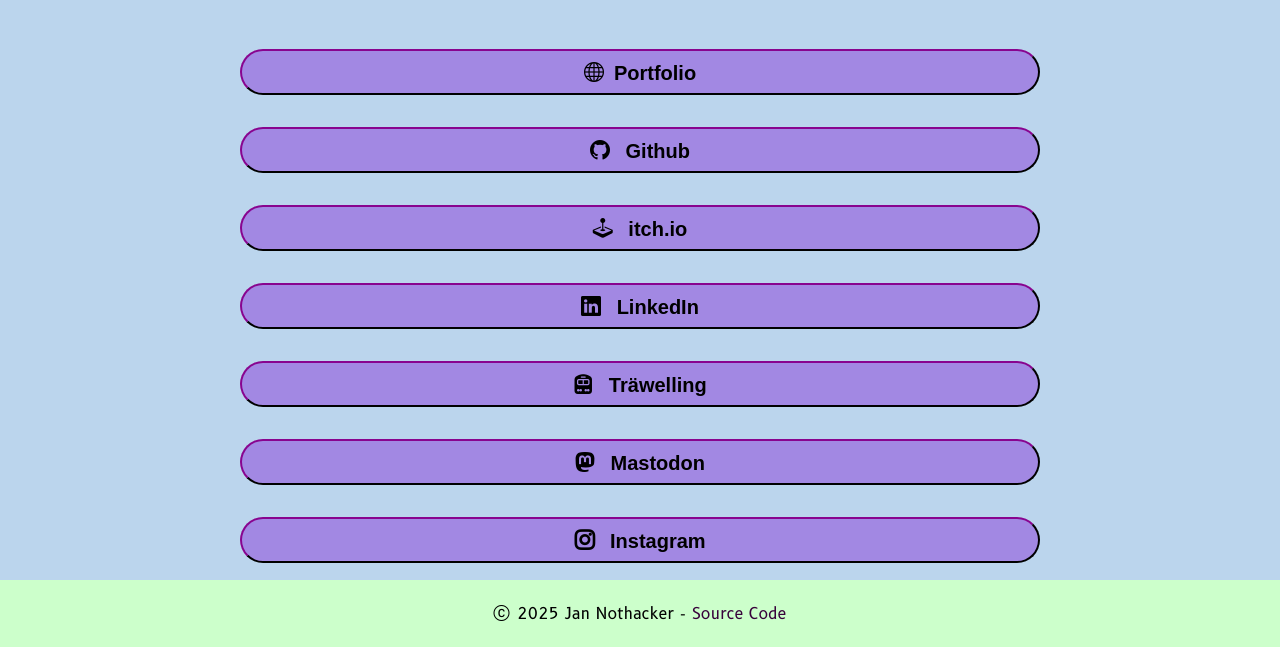
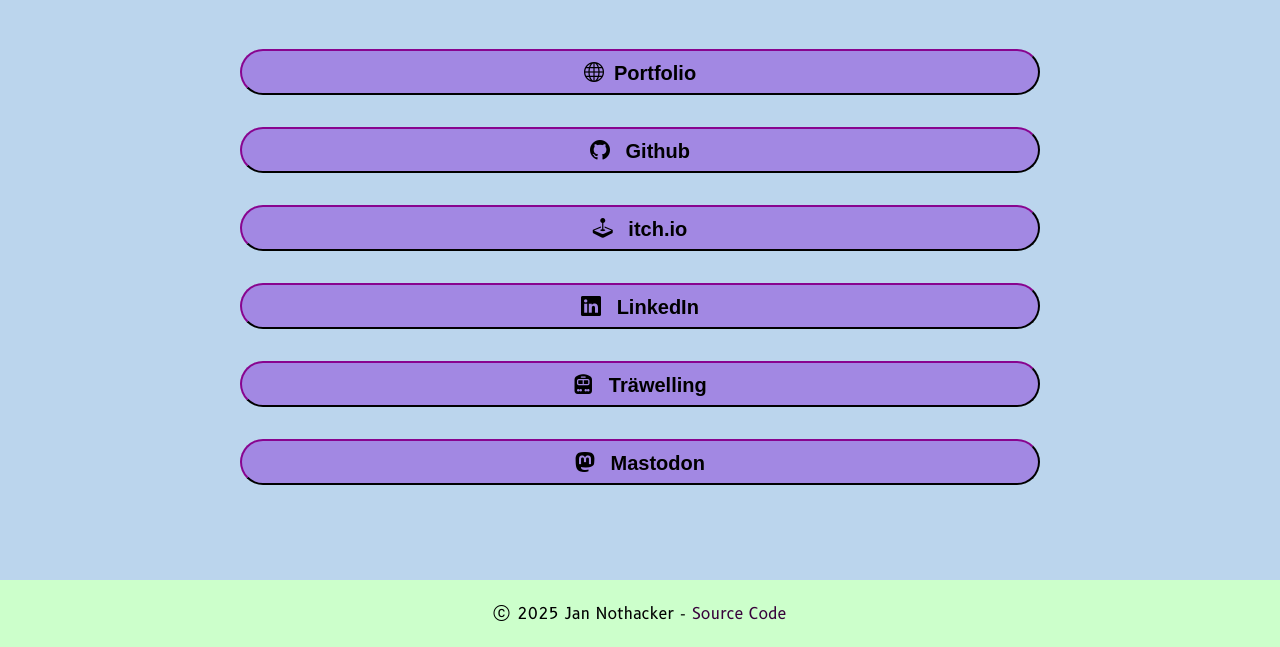
Before and after one commit to JaN0h4ck/LinkList, a website built with Parcel: page src/index.html in a window 1280 px wide. Shown: the part 153-800 px from the top of the page. Built offline with nearby package versions, Linux system fonts and the light colour scheme; a web font is replaced by a local one.

Commit message:
REMOVE Instagram

```diff
--- a/src/index.html
+++ b/src/index.html
@@ -72,15 +72,6 @@
 			>
 				Mastodon
 			</button>
-			<button
-				data-link="https://www.instagram.com/jan0h4ck/"
-				data-link-text="Instagram.com"
-				class="btn btn-pill btn-link stage-link"
-				id="instagram"
-				tabindex="-1"
-			>
-				Instagram
-			</button>
 			<a rel="me" href="https://mastodon.gamedev.place/@JaN0h4ck" class="hidden" aria-hidden="true"
 				>This is only for verification purposes</a
 			>
```
